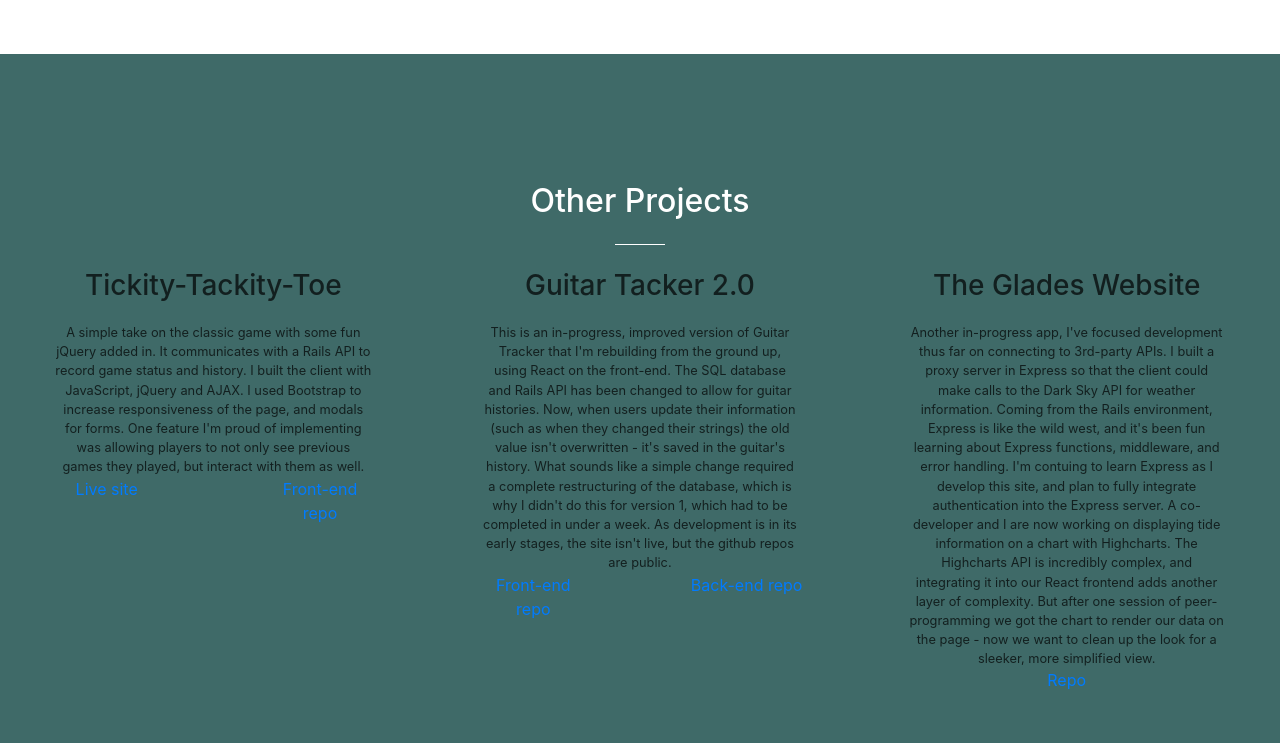
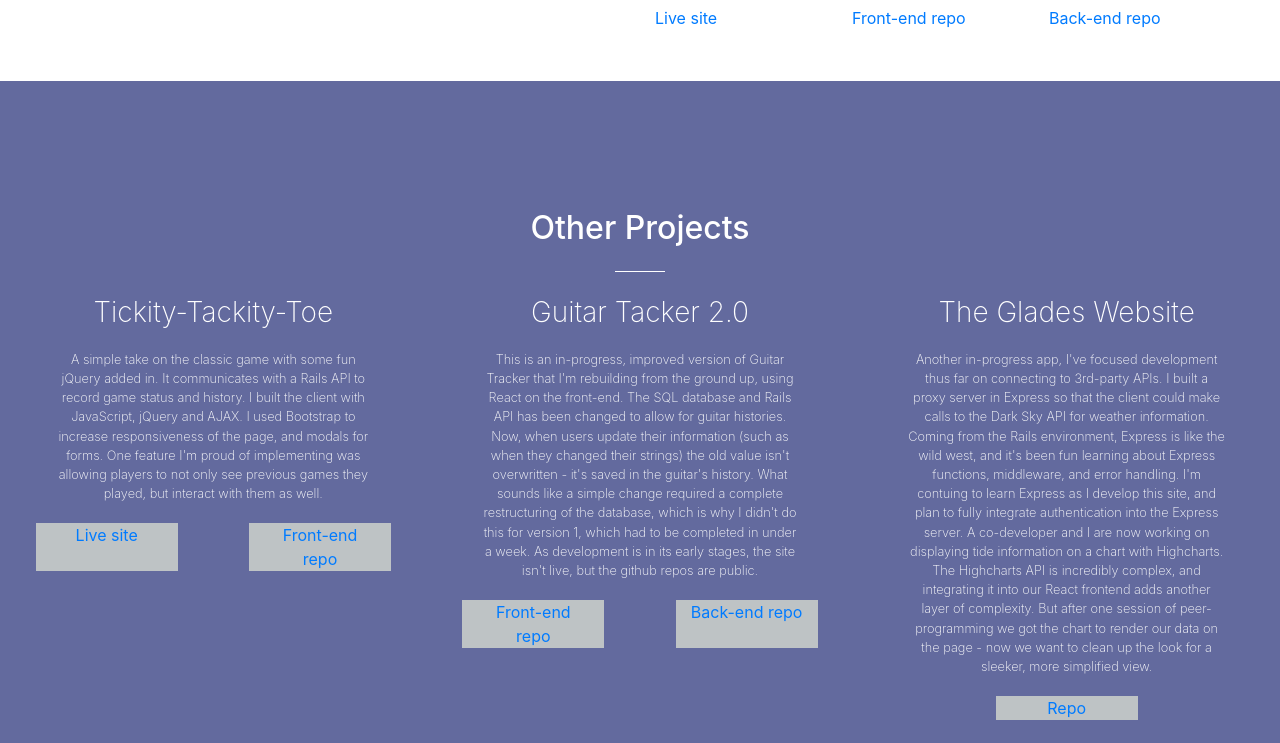
Before and after one commit to jal90/jal90.github.io, a website with bundled scripts: page index.html in a window 1280 px wide. Shown: the part 2651-3394 px from the top of the page. Built offline with nearby package versions, Linux system fonts and the light colour scheme.

Commit message:
Restyle projects and other projects section
Add left margin to projects
change color scheme of other projects section

```diff
--- a/index.html
+++ b/index.html
@@ -121,6 +121,7 @@
       </div>
     </div>
 
+<div class="projects-container">
     <div class="row">
       <div class="col-lg-6">
         <img class="thumb" src="./img/guittrack.png" alt="Guitar Tracker splash page">
@@ -175,6 +176,7 @@
         </div>
       </div>
     </div>
+  </div>
   </section>
 
   <section class="other-projects" id="other-projects">
@@ -196,10 +198,10 @@
             to increase responsiveness of the page, and modals for forms. One feature I'm proud of implementing was allowing players to not only see previous games they played, but interact with them as well.
           </p>
           <div class="row">
-            <div class="col-lg-4 other">
+            <div class="col-lg-4 other-links">
               <a href="https://jal90.github.io/Tic-Tac-Toe-Game" target="_blank">Live site</a>
             </div>
-            <div class="col-lg-4 other">
+            <div class="col-lg-4 other-links">
               <a href="https://github.com/jal90/Tic-Tac-Toe-Game" target="_blank">Front-end repo</a>
             </div>
           </div>
@@ -210,10 +212,10 @@
           <p class="project-text other">This is an in-progress, improved version of Guitar Tracker that I'm rebuilding from the ground up, using React on the front-end. The SQL database and Rails API has been changed to allow for guitar histories. Now, when users update their information (such as when they changed their strings) the old value isn't overwritten - it's saved in the guitar's history. What sounds like a simple change required a complete restructuring of the database, which is why I didn't do this for version 1, which had to be completed in under a week. As development is in its early stages, the site isn't live, but the github repos are public.
           </p>
           <div class="row">
-            <div class="col-lg-4 other">
+            <div class="col-lg-4 other-links">
               <a href="https://github.com/jal90/guitar-tracker-v2-client/tree/master/src" target="_blank">Front-end repo</a>
             </div>
-            <div class="col-lg-4 other">
+            <div class="col-lg-4 other-links">
               <a href="https://github.com/jal90/guitar-tracker-v2-api" target="_blank">Back-end repo</a>
             </div>
           </div>
@@ -224,7 +226,7 @@
           <p class="project-text other">Another in-progress app, I've focused development thus far on connecting to 3rd-party APIs. I built a proxy server in Express so that the client could make calls to the Dark Sky API for weather information. Coming from the Rails environment, Express is like the wild west, and it's been fun learning about Express functions, middleware, and error handling. I'm contuing to learn Express as I develop this site, and plan to fully integrate authentication into the Express server. A co-developer and I are now working on displaying tide information on a chart with Highcharts. The Highcharts API is incredibly complex, and integrating it into our React frontend adds another layer of complexity. But after one session of peer-programming we got the chart to render our data on the page - now we want to clean up the look for a sleeker, more simplified view.
           </p>
           <div class="row">
-            <div class="col-lg-4 other">
+            <div class="col-lg-4 other-links">
               <a href="https://github.com/jal90/so-gladesy" target="_blank">Repo</a>
             </div>
           </div>
--- a/main.css
+++ b/main.css
@@ -41,19 +41,6 @@ li {
   font-size: 1.5em;
   margin: 7px;
   padding: 5px 10px;
-  /* animation: cheese 3s linear infinite; */
-  /* animation-duration: 3s; */
-  /* animation-iteration-count: infinite; */
-  /* animation-timing-function: linear; */
-}
-
-@keyframes cheese {
-  25% {
-    transform: rotateX(125deg);
-  }
-  50% {
-    transform: rotateY(90deg);
-  }
 }
 
 .spaced {
@@ -105,12 +92,25 @@ li {
 }
 
 .other-projects {
-  background-color: #3F6A68;
+  background-color: #636A9E;
 }
 
 .other {
-  color: rgba(0, 0, 0, 0.7);
+  color: white;
+  font-weight: 200;
   text-align: center !important;
   max-width: 80%;
   margin: 0 auto;
 }
+
+.other-links {
+  background-color: #BEC3C5;
+  font-size: 1em;
+  /* padding: 10px; */
+  margin: 20px auto;
+  text-align: center;
+}
+
+.projects-container {
+  margin: 0 5%;
+}
```
